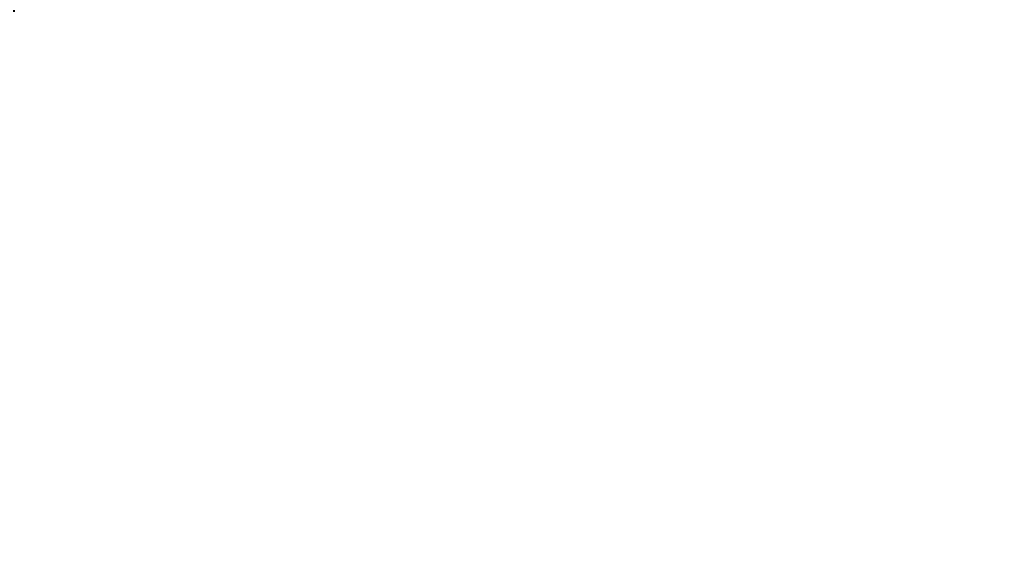
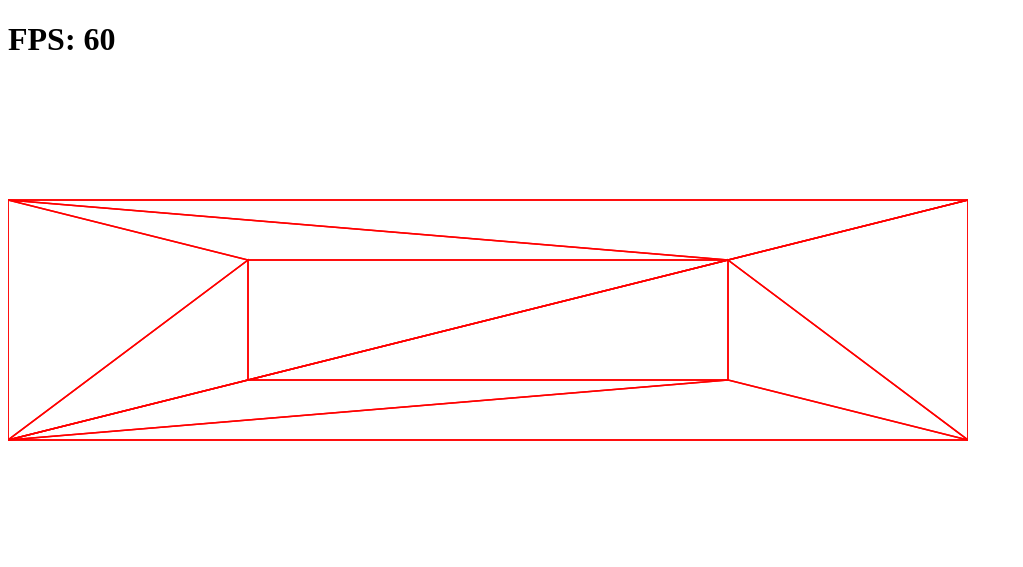
Before and after one commit to ImadElharchaoui/JS_CG_Sractch, a website built with Vite: page index.html in a window 1280 px wide. Shown: the whole page, without its empty margins (0-1023 px from the left). Built offline with nearby package versions, Linux system fonts and the light colour scheme.

Commit message:
update 0.1

```diff
--- a/Types.js
+++ b/Types.js
@@ -1,12 +1,14 @@
-
 export class Vector3D {
     constructor(x, y, z) {
-        this.X = new Uint32Array([x]);
-        this.Y = new Uint32Array([y]);
-        this.Z = new Uint32Array([z]);
+        this.X = new Float32Array([x]);
+        this.Y = new Float32Array([y]);
+        this.Z = new Float32Array([z]);
+    }
+
+    toVector4() {
+        return [this.X[0], this.Y[0], this.Z[0], 1];
     }
 }
-
 
 export class Colour {
     constructor(r, g, b) {
@@ -16,25 +18,74 @@ export class Colour {
     }
 }
 
+export class Triangle {
+    constructor(vertex1, vertex2, vertex3, color) {
+        this.vertices = [vertex1, vertex2, vertex3];
+        this.color = color;
+    }
+}
 
 export class Cube {
-    constructor(position = new Vector3D(0 ,0 ,0), color = new Colour(255,0,0), scale = 1 , rotation = new Vector3D(0 ,0 ,0)) {
+    constructor(position, color, scale, rotation) {
         if (!(position instanceof Vector3D) || !(rotation instanceof Vector3D) || !(color instanceof Colour)) {
             throw new Error("Position and rotation must be of type Vector3D and color of type Colour.");
         }
         this.position = position;
         this.rotation = rotation;
         this.color = color;
-        this.scale = new Uint8Array([scale]);
+        this.scale = scale;
+        this.triangles = this.createTriangles();
+    }
+
+    createTriangles() {
+        const s = this.scale / 2;
+        const vertices = [
+            new Vector3D(this.position.X[0] - s, this.position.Y[0] - s, this.position.Z[0] - s),
+            new Vector3D(this.position.X[0] + s, this.position.Y[0] - s, this.position.Z[0] - s),
+            new Vector3D(this.position.X[0] + s, this.position.Y[0] + s, this.position.Z[0] - s),
+            new Vector3D(this.position.X[0] - s, this.position.Y[0] + s, this.position.Z[0] - s),
+            new Vector3D(this.position.X[0] - s, this.position.Y[0] - s, this.position.Z[0] + s),
+            new Vector3D(this.position.X[0] + s, this.position.Y[0] - s, this.position.Z[0] + s),
+            new Vector3D(this.position.X[0] + s, this.position.Y[0] + s, this.position.Z[0] + s),
+            new Vector3D(this.position.X[0] - s, this.position.Y[0] + s, this.position.Z[0] + s)
+        ];
+
+        return [
+            new Triangle(vertices[0], vertices[1], vertices[2], this.color),
+            new Triangle(vertices[0], vertices[2], vertices[3], this.color),
+            new Triangle(vertices[4], vertices[5], vertices[6], this.color),
+            new Triangle(vertices[4], vertices[6], vertices[7], this.color),
+            new Triangle(vertices[0], vertices[3], vertices[7], this.color),
+            new Triangle(vertices[0], vertices[7], vertices[4], this.color),
+            new Triangle(vertices[1], vertices[2], vertices[6], this.color),
+            new Triangle(vertices[1], vertices[6], vertices[5], this.color),
+            new Triangle(vertices[3], vertices[2], vertices[6], this.color),
+            new Triangle(vertices[3], vertices[6], vertices[7], this.color),
+            new Triangle(vertices[0], vertices[1], vertices[5], this.color),
+            new Triangle(vertices[0], vertices[5], vertices[4], this.color)
+        ];
     }
 }
 
 export class Camera {
-    constructor(position = new Vector3D(0 ,0 ,0), rotation = new Vector3D(0 ,0 ,0)){
-        if(!(position instanceof Vector3D) || !(rotation instanceof Vector3D)){
-            throw new Error("position and rotation must be of type Vector3D !")
+    constructor(position = new Vector3D(0, 0, 0), rotation = new Vector3D(0, 0, 0)) {
+        if (!(position instanceof Vector3D) || !(rotation instanceof Vector3D)) {
+            throw new Error("Position and rotation must be of type Vector3D!");
         }
         this.position = position;
         this.rotation = rotation;
     }
 }
+
+export function multiplyMatrix4_3(matrix, vector) {
+    const [x, y, z, w] = vector.toVector4();
+
+    const xPrime = matrix[0][0] * x + matrix[0][1] * y + matrix[0][2] * z + matrix[0][3] * w;
+    const yPrime = matrix[1][0] * x + matrix[1][1] * y + matrix[1][2] * z + matrix[1][3] * w;
+    const zPrime = matrix[2][0] * x + matrix[2][1] * y + matrix[2][2] * z + matrix[2][3] * w;
+    const wPrime = matrix[3][0] * x + matrix[3][1] * y + matrix[3][2] * z + matrix[3][3] * w;
+
+    return wPrime !== 0
+        ? { x: xPrime / wPrime, y: yPrime / wPrime, z: zPrime / wPrime }
+        : { x: 0, y: 0, z: 0 };
+}
--- a/config.js
+++ b/config.js
@@ -1,3 +1,16 @@
-export const WINDOW_HIGH = 480
-export const WINDOW_WEIDTH = 960
-export const FOV  = 90;
+
+export const WINDOW_HIGH = 480;
+export const WINDOW_WIDTH = 960;
+export const FOV = 90;
+const aspect = WINDOW_HIGH / WINDOW_WIDTH;
+const Z_near = 0.1;
+const Z_far = 1000;
+
+const tanAlpha = 1 / Math.tan((FOV * 0.5 * Math.PI) / 180);
+
+export const projectionMatrix = [
+    [ 1/ (aspect * tanAlpha) , 0, 0, 0],
+    [0, 1 / tanAlpha, 0, 0],
+    [0, 0, (-Z_far * Z_near) / (Z_far - Z_near), (-2 *Z_far * Z_near) / (Z_far - Z_near)],
+    [0, 0, 1, 0]
+];
--- a/index.html
+++ b/index.html
@@ -1,16 +1,17 @@
-<!DOCTYPE html>
+<!doctype html>
 <html lang="en">
-<head>
-    <meta charset="UTF-8">
-    <meta name="viewport" content="width=device-width, initial-scale=1.0">
-    <title>CG</title>
+  <head>
+    <meta charset="UTF-8" />
+    <meta name="viewport" content="width=device-width, initial-scale=1.0" />
+    <title>Vite App</title>
+  </head>
+  <body>
 
-</head>
-<body>
+    <h1 class="FPS_display"></h1>
 
     <canvas class="canvas"></canvas>
 
+    <script type="module" src="/main.js"></script>
 
-    <script src="main.js"></script>
-</body>
+  </body>
 </html>
--- a/main.js
+++ b/main.js
@@ -1,17 +1,54 @@
+
+import { WINDOW_HIGH, WINDOW_WIDTH } from "./config";
+import { itemsTo2D } from "./scene";
 
 const canvas = document.querySelector(".canvas");
+const FPS_display = document.querySelector(".FPS_display");
 
-canvas.width = 400;
-canvas.height = 400;
-
+canvas.width = WINDOW_WIDTH;
+canvas.height = WINDOW_HIGH;
 
 const ctx = canvas.getContext("2d");
 
-
-function drawSquare(x, y, color, h=2, w=2) {
-    ctx.fillStyle = color;
-    ctx.fillRect(x, y, h, w);
+function drawTriangle([x1, y1], [x2, y2], [x3, y3], color = "#FF0000") {
+    ctx.beginPath();
+    ctx.moveTo(x1, y1);
+    ctx.lineTo(x2, y2);
+    ctx.lineTo(x3, y3);
+    ctx.closePath();
+    ctx.lineWidth = 1.5;
+    ctx.strokeStyle = color;
+    ctx.stroke();
 }
 
-// Draw the pixel
-drawSquare(5, 2, "black");
+let lastFrameTime = 0;
+let frameCount = 0;
+let fps = 0;
+
+function update() {
+    const currentTime = Date.now();
+    const deltaTime = currentTime - lastFrameTime;
+
+    frameCount++;
+    if (deltaTime >= 1000) {
+        fps = frameCount;
+        frameCount = 0;
+        lastFrameTime = currentTime;
+        FPS_display.textContent = `FPS: ${fps}`;
+    }
+
+    const Triangles = itemsTo2D();
+    ctx.clearRect(0, 0, canvas.width, canvas.height);
+
+    if (Triangles.length > 0) {
+        Triangles.forEach(([[x1, y1], [x2, y2], [x3, y3]]) => {
+            drawTriangle([x1, y1], [x2, y2], [x3, y3]);
+        });
+    } else {
+        console.warn("No triangles to draw.");
+    }
+
+    requestAnimationFrame(update);
+}
+
+update();
--- a/scene.js
+++ b/scene.js
@@ -1,33 +1,44 @@
-import { WINDOW_HIGH, WINDOW_WEIDTH, FOV } from "./config";
-import { Camera, Cube, Vector3D } from "./Types";
+import { projectionMatrix, WINDOW_HIGH, WINDOW_WIDTH } from "./config";
+import { Camera, Cube, Colour, multiplyMatrix4_3, Vector3D } from "./Types";
 
 const items = [];
+const MainCamera = new Camera();
+
+export const GetItems = () => items;
+
+export const AddItem = (position, color, scale, rotation) => {
+    if (!position || !color || !scale || !rotation) {
+        throw new Error("Missing arguments in AddItem function!");
+    }
+    items.push(new Cube(position, color, scale, rotation));
+};
+
+const AcubePosition = new Vector3D(0, 0, 3);
+const AcubeColor = new Colour(255, 0, 0);
+const AcubeScale = 2;
+const AcubeRotation = new Vector3D(0, 0, 0);
+
+AddItem(AcubePosition, AcubeColor, AcubeScale, AcubeRotation);
+
+export const itemsTo2D = () => {
+    const Triangles = [];
+    items.forEach((item) => {
+        item.triangles.forEach((triangle) => {
+            const Points = []
+            triangle.vertices.forEach((vertex) => {
+
+                const point = multiplyMatrix4_3(projectionMatrix, vertex);
+                if (point.x >= -1 && point.y >= -1 && point.x <= 1 && point.y <= 1) {
+                    const screenX = (point.x + 1) * 0.5 * WINDOW_WIDTH;
+                    const screenY = (1 - (point.y + 1) * 0.5) * WINDOW_HIGH;
+                    Points.push([screenX, screenY]);
+                }
+
+            });
+        Triangles.push(Points)
+        });
+    });
 
 
-const MainCamera = new Camera();
-const Acube = new Cube(new Vector3D(0,0,10));
-
-export const GetItems = () => {
-    return items;
-}
-
-export const Additem = (position, color, scale, rotation) => {
-    if (!position || !color || !scale || !rotation) {
-        throw new Error("Missing arguments in Additem function!");
-    }
-
-    items.push(new Cube(position, color, scale, rotation));
-}
-
-
-Additem(Acube);
-
-export const itemsInCamera = ()=>{
-    items.map((item) =>{
-        const distance = new Vector3D(Math.abs(MainCamera.position.X - item.position.X),
-        Math.abs(MainCamera.position.Y - item.position.Y), Math.abs(MainCamera.position.Z - item.position.Z))
-
-
-    })
-
-}
+    return Triangles;
+};
```
Also changed, not shown: package.json (added, +14 -0 lines), 2 other files.
